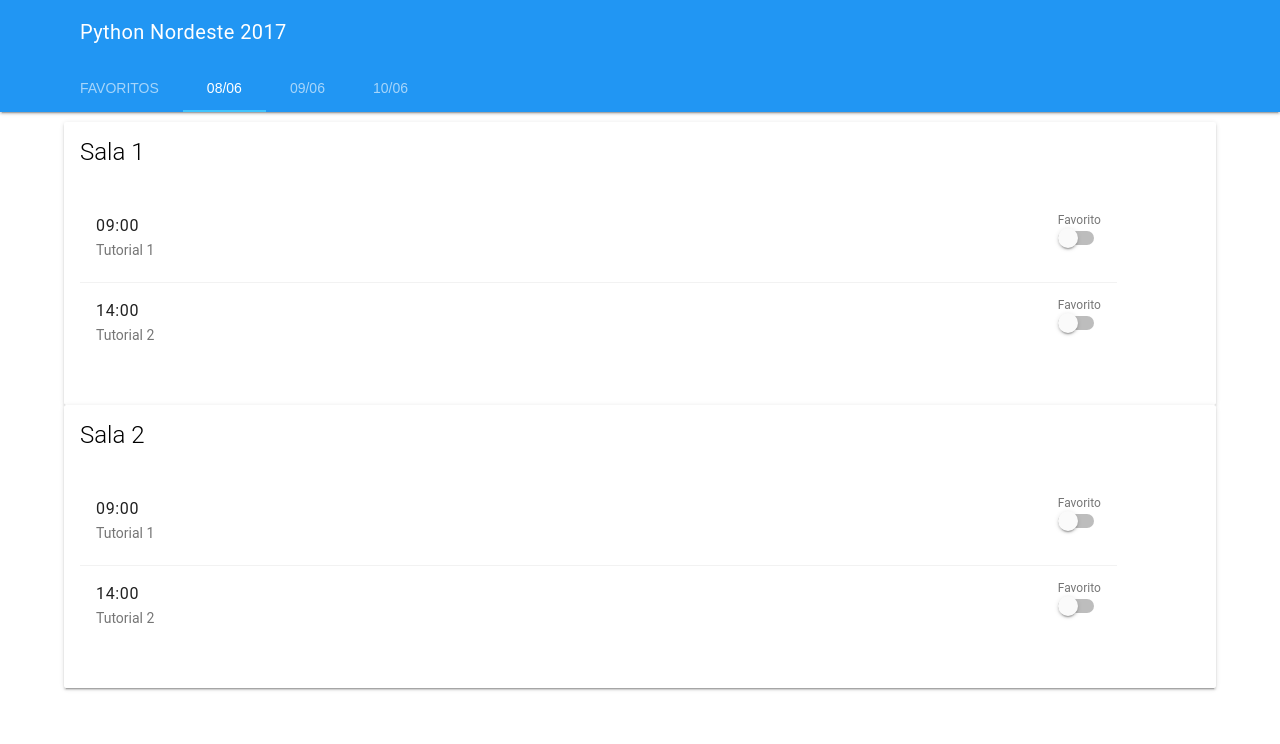
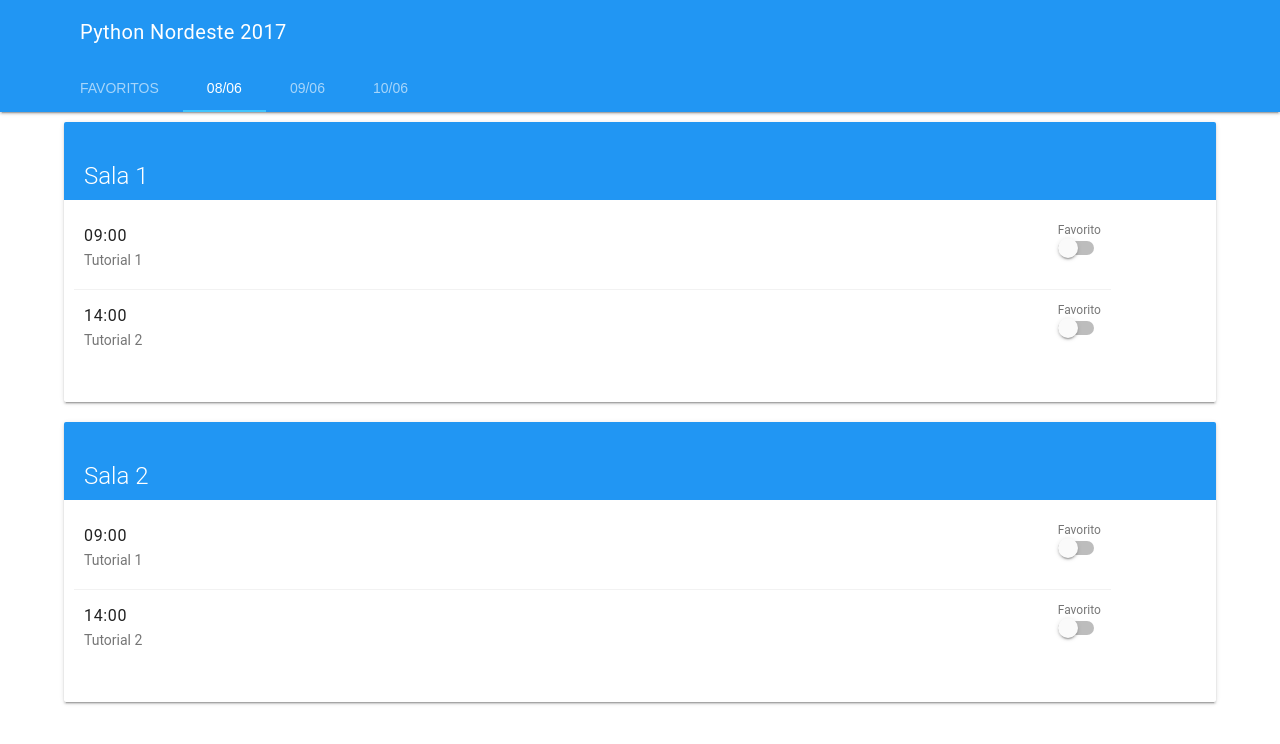
Before and after one commit to hersonls/never-going-back-again, a React (Create React App) app: page / in a window 1280 px wide. Shown: the top 744 px of the page. Built offline with nearby package versions, Linux system fonts and the light colour scheme.

Commit message:
Change styles from cards and list to better look

```diff
--- a/src/App.css
+++ b/src/App.css
@@ -30,11 +30,27 @@
 .mdl-list__item--three-line {
   height: auto;
   min-height: 80px;
+  padding: 10px;
   border-bottom: 1px solid #f2f2f2;
 }
 
 .mdl-list__item--three-line:last-child {
   border-bottom: 0;
+}
+
+.mdl-card__supporting-text {
+  padding: 10px;
+}
+
+.page-content .mdl-card {
+  margin-bottom: 20px;
+}
+
+.mdl-card__title {
+  background: #2196f3;
+  color: #fff;
+  padding: 40px 20px 10px;
+
 }
 
 @media screen and (max-width: 1024px) {
```
